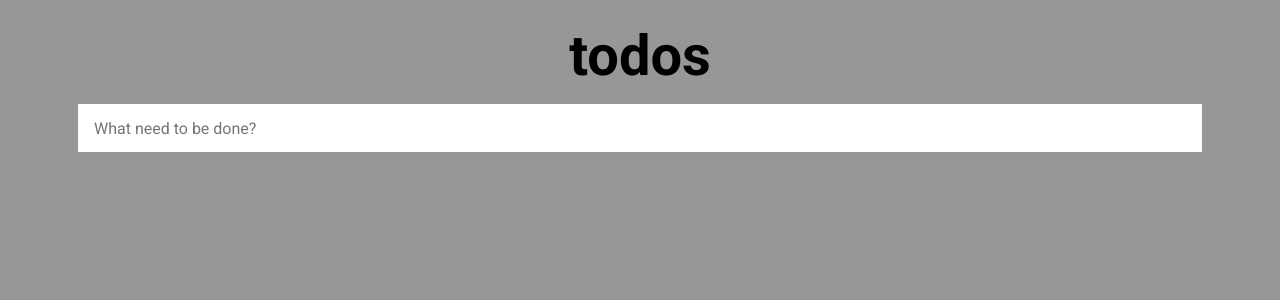
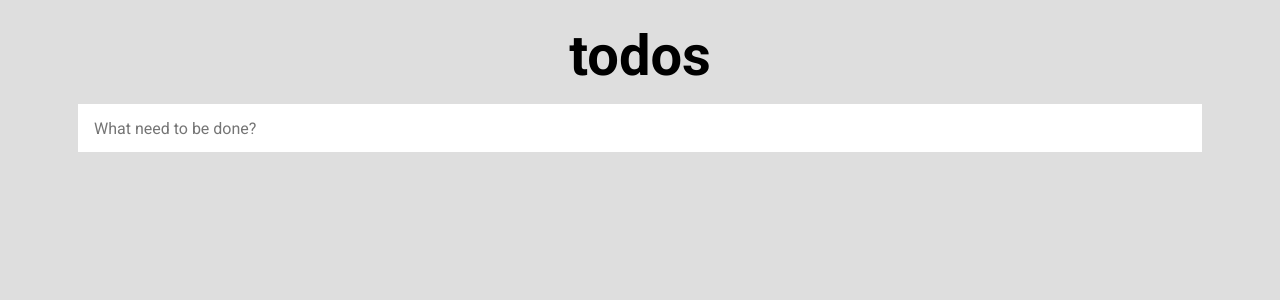
Before and after one commit to ildarfaz/app_todo, a React (Vite) app: page / in a window 1280 px wide. Shown: the top 300 px of the page. Built offline with nearby package versions, Linux system fonts and the light colour scheme.

Commit message:
change color

```diff
--- a/src/assets/styles/global.scss
+++ b/src/assets/styles/global.scss
@@ -11,7 +11,7 @@
 
 body {
     height: 100vh;
-    background: #979797;
+    background: #dedede;
 }
 
 h1 {
```
